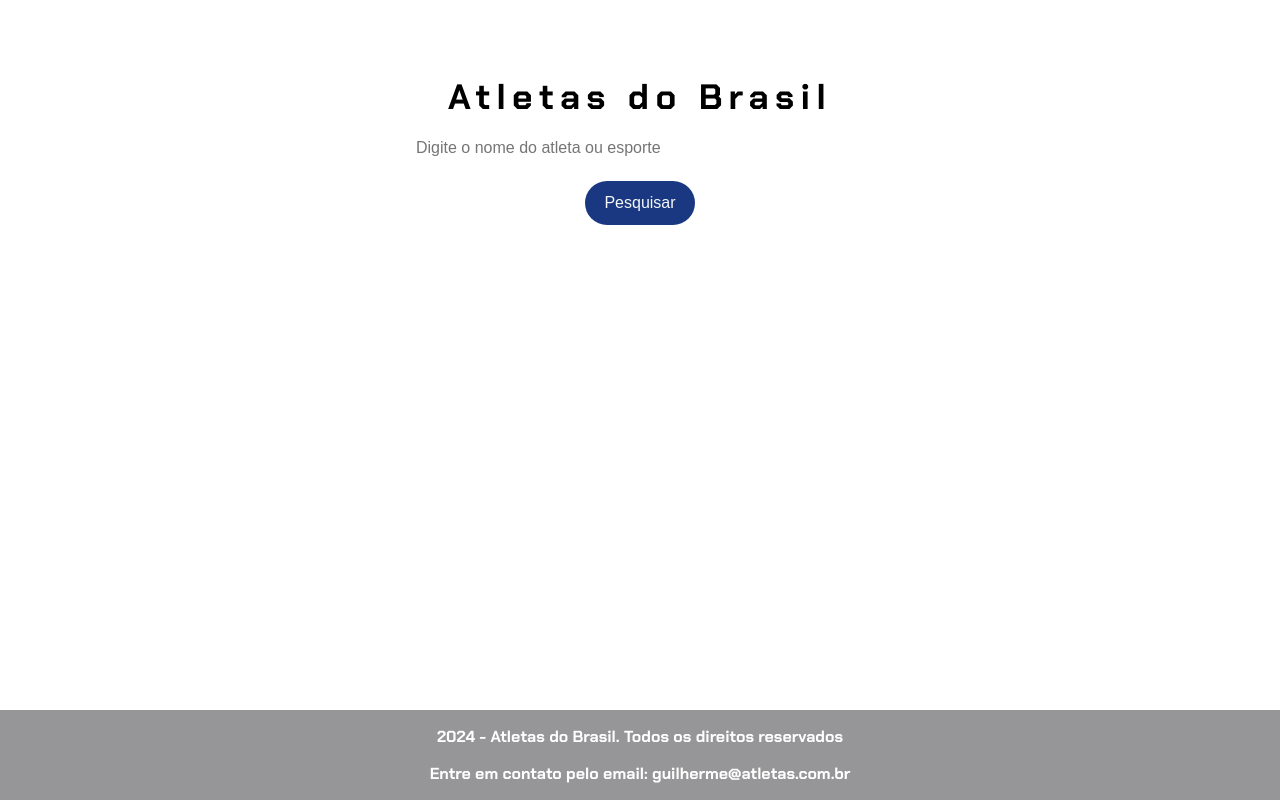
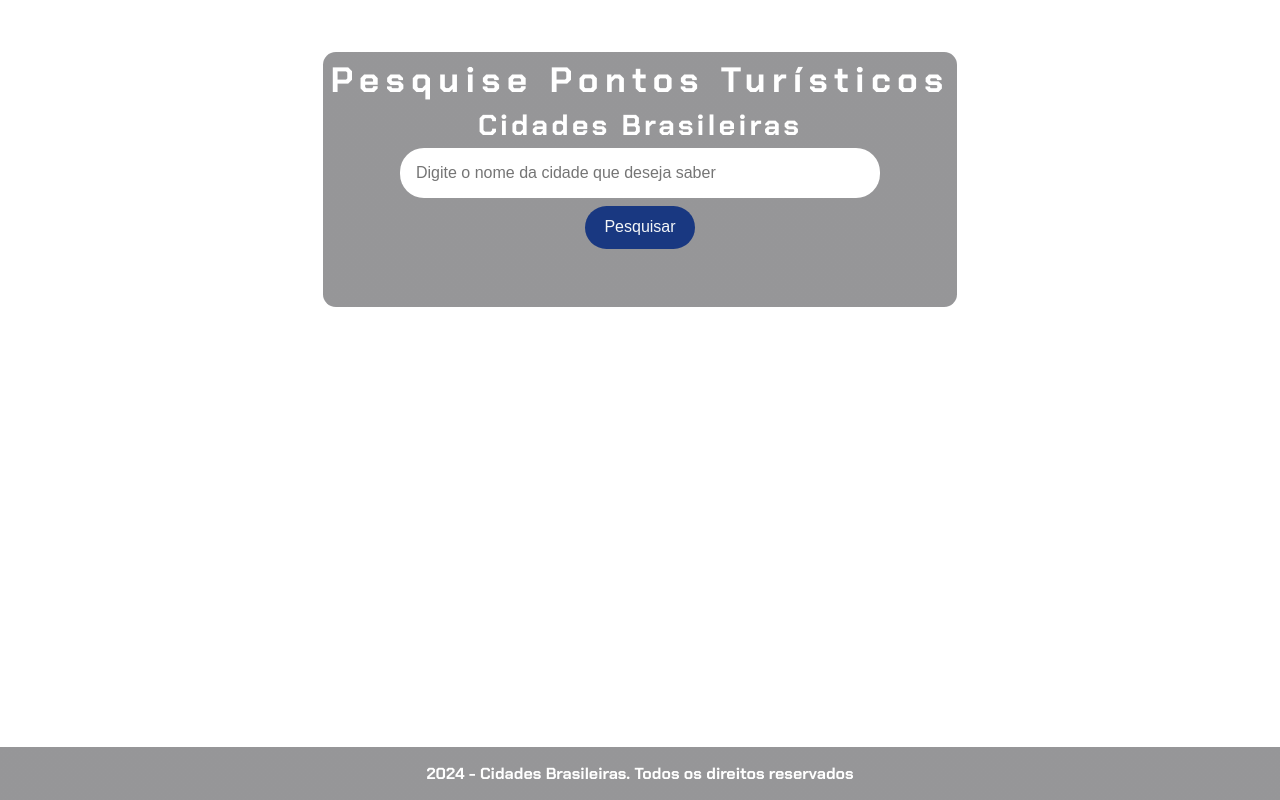
Before and after one commit to joelvictorSantos/turismoBrasileiro, a plain HTML site: page index.html in a window 1280 px wide. Drawn offline with Linux system fonts and the light colour scheme.

Commit message:
Update index.html

```diff
--- a/index.html
+++ b/index.html
@@ -5,24 +5,29 @@
     <meta charset="UTF-8">
     <meta name="viewport" content="width=device-width, initial-scale=1.0">
     <link rel="stylesheet" href="style.css">
-    <title>Olimpíadas</title>
+    <title>Turismo</title>
 </head>
 
 <body>
     <header>
-        <h1>Atletas do Brasil</h1>
-    </header>
+        <div class="container"></div>
+        <div class="text-container">
+        <h1>Pesquise Pontos Turísticos</h1>
+        <h2>Cidades Brasileiras</h2>
     <main>
         <section>
-            <input type="text" placeholder="Digite o nome do atleta ou esporte" id="campo-pesquisa">
+            <input type="text" placeholder="Digite o nome da cidade que deseja saber" id="campo-pesquisa">
             <button onclick="pesquisar()">Pesquisar</button>
+    </header>
+</div>
+</div>
         </section>
         <section class="resultados-pesquisa" id="resultados-pesquisa">
+
         </section>
     </main>
     <footer>
-        <p>2024 - Atletas do Brasil. Todos os direitos reservados</p>
-        <p>Entre em contato pelo email: guilherme@atletas.com.br</p>
+        <p>2024 - Cidades Brasileiras. Todos os direitos reservados</p>
     </footer>
     <script src="dados.js"></script>
     <script src="app.js"></script>
```
